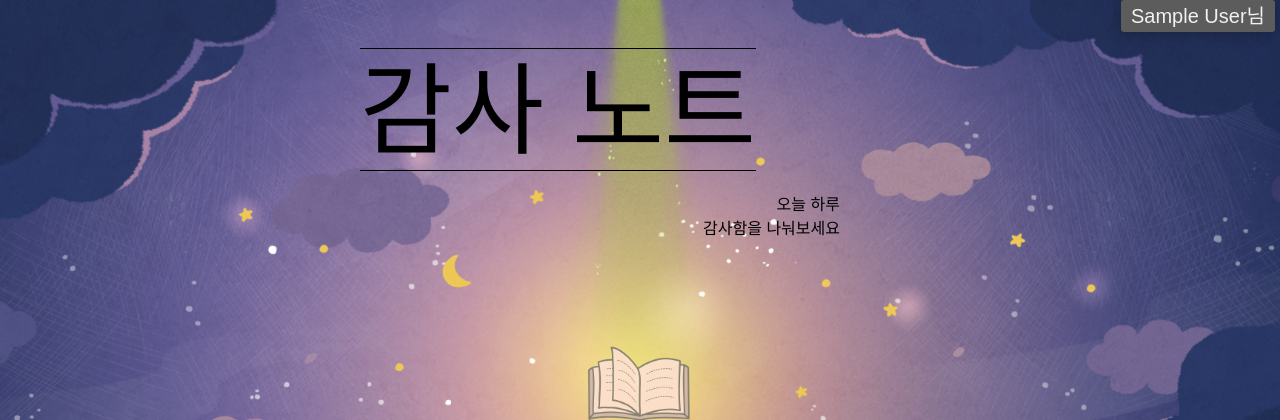
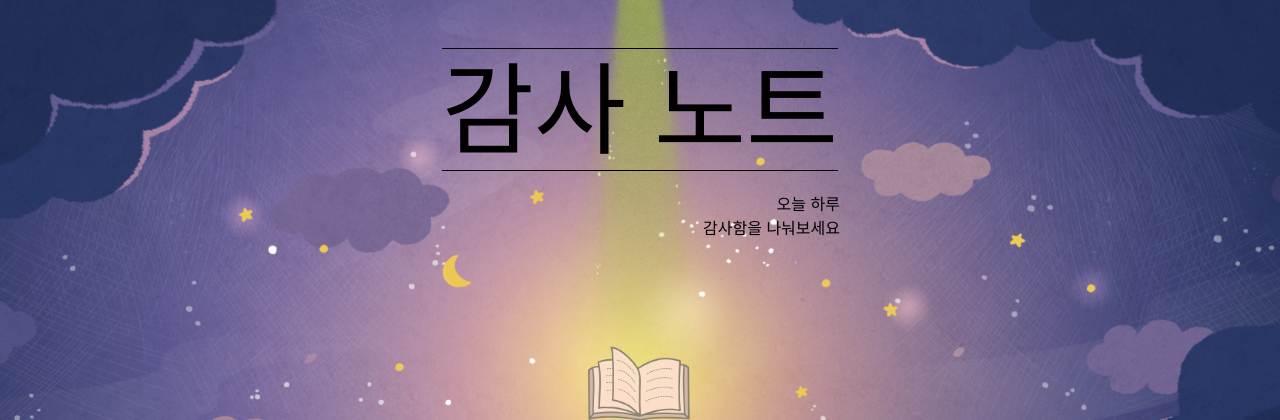
Before and after one commit to freenozero/gratitude_diary, a Django app: page / in a window 1280 px wide. Shown: the top 420 px of the page. Run offline with Django 3.2, Linux system fonts and the light colour scheme; the visitor is signed in with stand-in values (Sample User, id 1); some libraries are stand-ins or nearby versions; some web fonts are replaced.

Commit message:
index에서는 popup창 없애기

```diff
--- a/templates/index.html
+++ b/templates/index.html
@@ -10,9 +10,6 @@
     <!-- [4] 좋아하는 자바스크립트 라이브러리 GSAP CDN 추가하고 -->
     <script src="https://cdnjs.cloudflare.com/ajax/libs/gsap/3.5.1/gsap.min.js"></script>
 
-    {% if user.is_authenticated %}
-        {% include 'TopMenu.html' %}
-    {% endif %}
     <!-- [5] 애니메이션을 만들 스크립트도 추가 -->
 </head>
 
```
